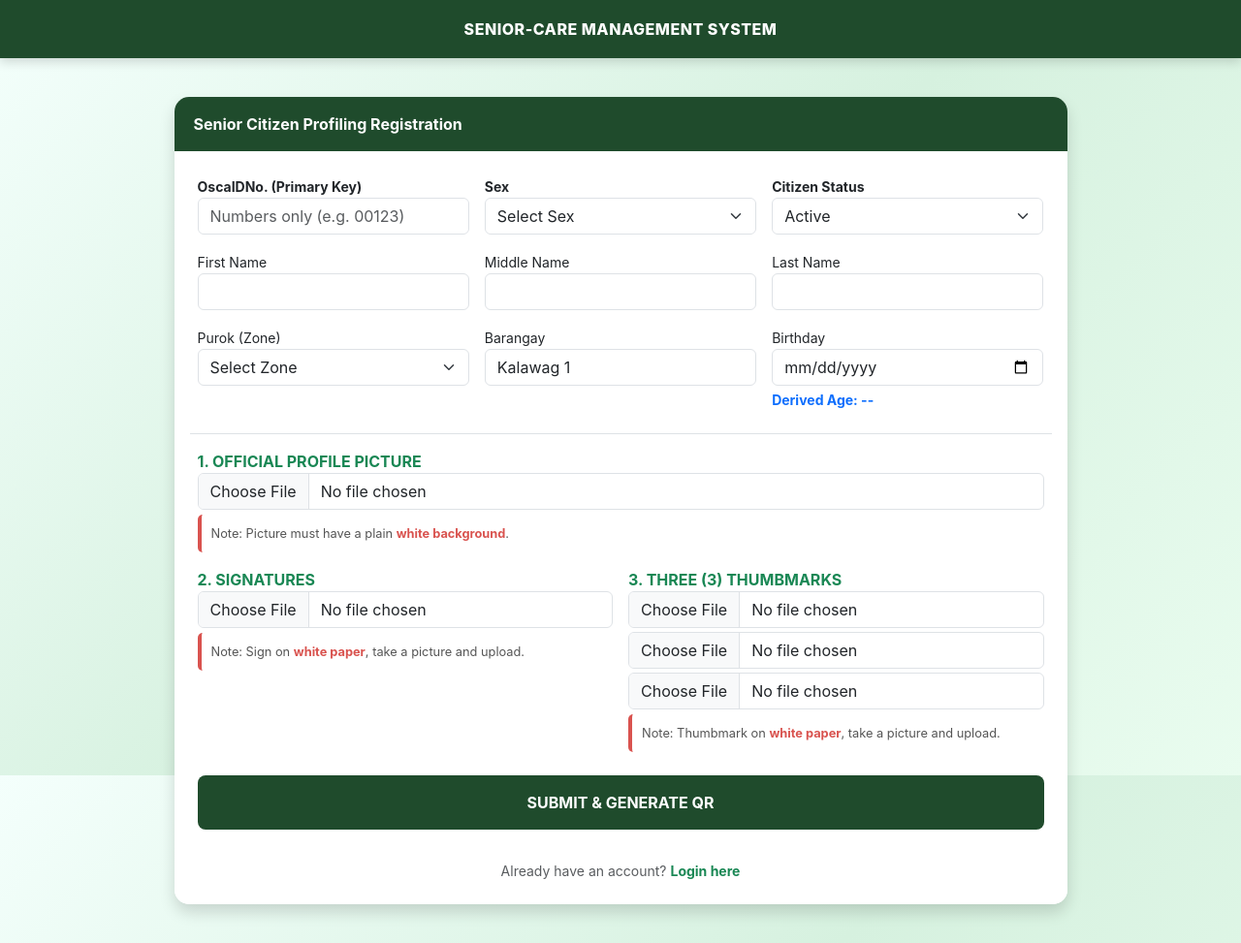
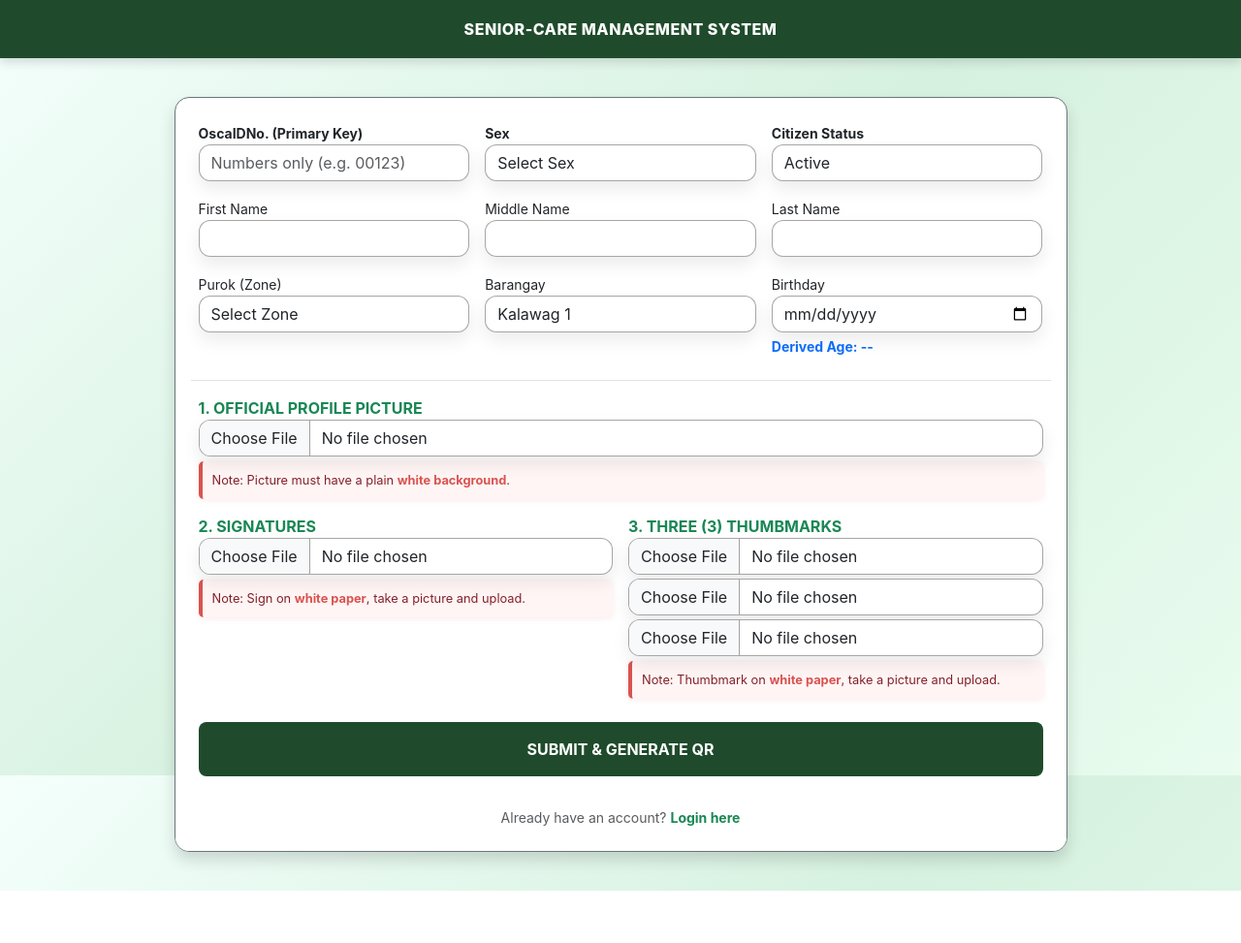
Before and after one commit to clemmarcella-IT/senoirCAre, a PHP site: page /user/register.php in a window 1280 px wide. Shown: the whole page at 97% size. After the commit the page ends 919 px from the top, so only its background shows below. Run offline with PHP 8.4, Linux system fonts and the light colour scheme; some libraries are stand-ins or nearby versions.

Commit message:
border ADJUSMENT

```diff
--- a/admin/assistance.php
+++ b/admin/assistance.php
@@ -105,15 +105,15 @@
                     <div class="modal-body p-4">
                         <div class="mb-3">
                             <label class="small fw-bold text-muted mb-1">Assistance Name</label>
-                            <input type="text" name="aname" class="form-control" required placeholder="e.g. Relief Goods Distribution">
+                            <input type="text" name="aname" class="form-control card shadow border border-1 border-black" required placeholder="e.g. Relief Goods Distribution">
                         </div>
                         <div class="mb-3">
                             <label class="small fw-bold text-muted mb-1">Date</label>
-                            <input type="date" name="adate" class="form-control" value="<?php echo date('Y-m-d'); ?>" required>
+                            <input type="date" name="adate" class="form-control card shadow border border-1 border-black" value="<?php echo date('Y-m-d'); ?>" required>
                         </div>
                         <div class="mb-3">
                             <label class="small fw-bold text-muted mb-1">Type of Assistance</label>
-                            <select name="atype" class="form-select" required>
+                            <select name="atype" class="form-select card shadow border border-1 border-black" required>
                                 <option value="Food Packs">Food Packs</option>
                                 <option value="Non-Food">Non-Food</option>
                             </select>
--- a/admin/events.php
+++ b/admin/events.php
@@ -98,9 +98,9 @@
                 <div class="modal-header bg-success text-white"><h5>New Event Registration</h5></div>
                 <form method="POST" action="query_add_event.php">
                     <div class="modal-body">
-                        <div class="mb-3"><label class="small fw-bold mb-1">Event Name</label><input type="text" name="ename" class="form-control" required></div>
-                        <div class="mb-3"><label class="small fw-bold mb-1">Date</label><input type="date" name="edate" class="form-control" value="<?php echo date('Y-m-d'); ?>" required></div>
-                        <div class="mb-3"><label class="small fw-bold mb-1">Time Start</label><input type="time" name="etime" class="form-control" required></div>
+                        <div class="mb-3"><label class="small fw-bold mb-1">Event Name</label><input type="text" name="ename" class="form-control card shadow border border-1 border-black" required></div>
+                        <div class="mb-3"><label class="small fw-bold mb-1">Date</label><input type="date" name="edate" class="form-control card shadow border border-1 border-black" value="<?php echo date('Y-m-d'); ?>" required></div>
+                        <div class="mb-3"><label class="small fw-bold mb-1">Time Start</label><input type="time" name="etime" class="form-control card shadow border border-1 border-black" required></div>
                     </div>
                     <div class="modal-footer">
                         <button type="button" class="btn btn-secondary" data-bs-dismiss="modal">Cancel</button>
--- a/admin/health.php
+++ b/admin/health.php
@@ -106,15 +106,15 @@
                     <div class="modal-body p-4">
                         <div class="mb-3">
                             <label class="small fw-bold text-muted">EVENT NAME</label>
-                            <input type="text" name="hname" class="form-control" required placeholder="e.g. Free Checkup">
+                            <input type="text" name="hname" class="form-control card shadow border border-1 border-black" required placeholder="e.g. Free Checkup">
                         </div>
                         <div class="mb-3">
                             <label class="small fw-bold text-muted">DATE</label>
-                            <input type="date" name="hdate" class="form-control" value="<?php echo date('Y-m-d'); ?>" required>
+                            <input type="date" name="hdate" class="form-control card shadow border border-1 border-black" value="<?php echo date('Y-m-d'); ?>" required>
                         </div>
                         <div class="mb-3">
                             <label class="small fw-bold text-muted">PURPOSE</label>
-                            <select name="hpurpose" class="form-select" required>
+                            <select name="hpurpose" class="form-select card shadow border border-1 border-black" required>
                                 <option value="Check up">Check up</option>
                                 <option value="Giving a medicine">Giving a medicine</option>
                                 <option value="Both">Both</option>
--- a/admin/includes/assistance_modals.php
+++ b/admin/includes/assistance_modals.php
@@ -10,15 +10,15 @@
                 <div class="modal-body p-4">
                     <div class="mb-3">
                         <label class="small fw-bold">Assistance Name</label>
-                        <input type="text" name="aname" class="form-control" value="<?php echo $display['AssistanceName']; ?>" required>
+                        <input type="text" name="aname" class="form-control card shadow border border-1 border-black" value="<?php echo $display['AssistanceName']; ?>" required>
                     </div>
                     <div class="mb-3">
                         <label class="small fw-bold">Date</label>
-                        <input type="date" name="adate" class="form-control" value="<?php echo $display['AssistanceDate']; ?>" required>
+                        <input type="date" name="adate" class="form-control card shadow border border-1 border-black" value="<?php echo $display['AssistanceDate']; ?>" required>
                     </div>
                     <div class="mb-3">
                         <label class="small fw-bold">Type of Assistance</label>
-                        <select name="atype" class="form-select" required>
+                        <select name="atype" class="form-select card shadow border border-1 border-black" required>
                             <option value="Food Packs" <?php if($display['TypeAssistance'] == 'Food Packs') echo 'selected'; ?>>Food Packs</option>
                             <option value="Non-Food" <?php if($display['TypeAssistance'] == 'Non-Food') echo 'selected'; ?>>Non-Food</option>
                         </select>
--- a/admin/includes/event_modals.php
+++ b/admin/includes/event_modals.php
@@ -10,15 +10,15 @@
                 <div class="modal-body p-4">
                     <div class="mb-3">
                         <label class="small fw-bold">Event Name</label>
-                        <input type="text" name="ename" class="form-control" value="<?php echo $display['EventName']; ?>" required>
+                        <input type="text" name="ename" class="form-control card shadow border border-1 border-black" value="<?php echo $display['EventName']; ?>" required>
                     </div>
                     <div class="mb-3">
                         <label class="small fw-bold">Date</label>
-                        <input type="date" name="edate" class="form-control" value="<?php echo $display['eventDate']; ?>" required>
+                        <input type="date" name="edate" class="form-control card shadow border border-1 border-black" value="<?php echo $display['eventDate']; ?>" required>
                     </div>
                     <div class="mb-3">
                         <label class="small fw-bold">Time</label>
-                        <input type="time" name="etime" class="form-control" value="<?php echo $display['EventTime']; ?>" required>
+                        <input type="time" name="etime" class="form-control card shadow border border-1 border-black" value="<?php echo $display['EventTime']; ?>" required>
                     </div>
                 </div>
                 <div class="modal-footer">
--- a/admin/includes/health_modals.php
+++ b/admin/includes/health_modals.php
@@ -10,15 +10,15 @@
                 <div class="modal-body p-4">
                     <div class="mb-3">
                         <label class="small fw-bold">Event Name</label>
-                        <input type="text" name="hname" class="form-control" value="<?php echo $display['HealthName']; ?>" required>
+                        <input type="text" name="hname" class="form-control card shadow border border-1 border-black" value="<?php echo $display['HealthName']; ?>" required>
                     </div>
                     <div class="mb-3">
                         <label class="small fw-bold">Date</label>
-                        <input type="date" name="hdate" class="form-control" value="<?php echo $display['HealthDate']; ?>" required>
+                        <input type="date" name="hdate" class="form-control card shadow border border-1 border-black" value="<?php echo $display['HealthDate']; ?>" required>
                     </div>
                     <div class="mb-3">
                         <label class="small fw-bold">Purpose</label>
-                        <select name="hpurpose" class="form-select" required>
+                        <select name="hpurpose" class="form-select card shadow border border-1 border-black" required>
                             <option value="Check up" <?php if($display['HealthPurpose'] == 'Check up') echo 'selected'; ?>>Check up</option>
                             <option value="Giving a medicine" <?php if($display['HealthPurpose'] == 'Giving a medicine') echo 'selected'; ?>>Giving a medicine</option>
                             <option value="Both" <?php if($display['HealthPurpose'] == 'Both') echo 'selected'; ?>>Both</option>
--- a/admin/includes/pension_modals.php
+++ b/admin/includes/pension_modals.php
@@ -11,15 +11,15 @@
                 <div class="modal-body p-4">
                     <div class="mb-3">
                         <label class="small fw-bold">Payout Name</label>
-                        <input type="text" name="pname" class="form-control" value="<?php echo $reason; ?>" required>
+                        <input type="text" name="pname" class="form-control card shadow border border-1 border-black" value="<?php echo $reason; ?>" required>
                     </div>
                     <div class="mb-3">
                         <label class="small fw-bold">Date</label>
-                        <input type="date" name="pdate" class="form-control" value="<?php echo $date; ?>" required>
+                        <input type="date" name="pdate" class="form-control card shadow border border-1 border-black" value="<?php echo $date; ?>" required>
                     </div>
                     <div class="mb-3">
                         <label class="small fw-bold">Cash Amount (₱)</label>
-                        <input type="number" step="0.01" name="pamount" class="form-control" value="<?php echo $display['PensionCashAmount']; ?>" required>
+                        <input type="number" step="0.01" name="pamount" class="form-control card shadow border border-1 border-black" value="<?php echo $display['PensionCashAmount']; ?>" required>
                     </div>
                 </div>
                 <div class="modal-footer">
--- a/admin/includes/pension_reason_modal.php
+++ b/admin/includes/pension_reason_modal.php
@@ -16,14 +16,14 @@
                     <!-- Field 1: Control No. (Now allows any number, not just 0-9) -->
                     <div class="mb-3">
                         <label class="small fw-bold text-muted">Control No.:</label>
-                        <input type="number" name="new_control" class="form-control" placeholder="Enter number" value="<?php echo $display['ControlNo']; ?>">
+                        <input type="number" name="new_control" class="form-control card shadow border border-1 border-black" placeholder="Enter number" value="<?php echo $display['ControlNo']; ?>">
                     </div>
 
                     <!-- Field 2: Absence Reason -->
                     <div class="mb-3">
                         <label class="small fw-bold text-muted">Absence Reason:</label>
-                        <input type="text" name="new_reason" class="form-control" placeholder="e.g. Bedridden" value="<?php echo $display['PensionReason']; ?>">
-                    </div>
+                        <input type="text" name="new_reason" class="form-control card shadow border border-1 border-black" placeholder="e.g. Bedridden" value="<?php echo $display['PensionReason']; ?>">
+
                 </div>
                 <div class="modal-footer">
                     <button type="submit" class="btn btn-primary w-100">Save Updates</button>
--- a/admin/pension.php
+++ b/admin/pension.php
@@ -93,12 +93,11 @@
                     <div class="modal-body p-4">
                         <div class="mb-3">
                             <label class="small fw-bold text-muted mb-1">Payout Date</label>
-                            <input type="date" name="pdate" class="form-control" value="<?php echo date('Y-m-d'); ?>" required>
+                            <input type="date" name="pdate" class="form-control card shadow border border-1 border-black" value="<?php echo date('Y-m-d'); ?>" required>
                         </div>
                         <div class="mb-3">
                             <label class="small fw-bold text-muted mb-1">Cash Amount (₱)</label>
-                            <input type="number" step="0.01" name="pamount" class="form-control" required>
-                        </div>
+                            <input type="number" step="0.01" name="pamount" class="form-control card shadow border border-1 border-black" required>
                     </div>
                     <div class="modal-footer"><button type="button" class="btn btn-secondary" data-bs-dismiss="modal">Cancel</button><button type="submit" class="btn btn-success px-4 fw-bold">Create Session</button></div>
                 </form>
--- a/admin/pension_reason_modal.php
+++ b/admin/pension_reason_modal.php
@@ -13,7 +13,7 @@
                     <input type="hidden" name="pdate" value="<?php echo $pdate; ?>">
 
                     <label class="small fw-bold text-muted">Reason for Not Attending:</label>
-                    <input type="text" name="new_reason" class="form-control" placeholder="e.g. Bedridden" required>
+                    <input type="text" name="new_reason" class="form-control card shadow border border-1 border-black" placeholder="e.g. Bedridden" required>
                 </div>
                 <div class="modal-footer">
                     <button type="submit" class="btn btn-primary w-100">Save Reason</button>
--- a/user/css/userStyle.css
+++ b/user/css/userStyle.css
@@ -63,10 +63,11 @@ body {
     font-size: 0.8rem;
     padding: 10px;
     margin-top: 5px;
-    background: #fff;
+    background: #fff5f5;
     border-left: 4px solid #d9534f;
     border-radius: 5px;
-    color: #555;
+    color: #842029;
+    box-shadow: 0 1px 6px rgba(217, 83, 79, 0.12);
 }
 
 .upload-instruction strong {
@@ -156,6 +157,24 @@ body {
     transform: translateY(-1px);
 }
 
+.border-black {
+    border-color: #000 !important;
+}
+.form-control.card,
+.form-select.card {
+    border-color: rgba(0, 0, 0, 0.35) !important;
+    box-shadow: 0 8px 18px rgba(0, 0, 0, 0.08) !important;
+    background-color: #ffffff !important;
+    border-radius: 0.75rem !important;
+    transition: border-color 0.2s ease, box-shadow 0.2s ease;
+}
+
+.form-control.card:focus,
+.form-select.card:focus {
+    border-color: rgba(0, 0, 0, 0.45) !important;
+    box-shadow: 0 0 0 0.15rem rgba(31, 75, 44, 0.14) !important;
+    outline: none;
+}
 /* ALERT MESSAGES */
 .admin-notice {
     background-color: #fff3cd;
--- a/user/register.php
+++ b/user/register.php
@@ -15,21 +15,19 @@
 <div class="container main-container">
     <div class="row justify-content-center">
         <div class="col-lg-10">
-            <div class="card shadow">
-                <div class="card-header py-3">Senior Citizen Profiling Registration</div>
-                <div class="card-body p-4">
-
-                    <form id="seniorForm" action="add_query_senior.php" method="POST" enctype="multipart/form-data">
+                <div class="card shadow border border-1 border-secondary">
+                    <div class="card-body p-4">
+                        <form id="seniorForm" action="add_query_senior.php" method="POST" enctype="multipart/form-data">
                         <div class="row g-3">
                             <div class="col-md-4">
                                 <label class="fw-bold small">OscaIDNo. (Primary Key)</label>
-                                <input type="text" class="form-control" name="oscaID"
+                                        <input type="text" class="form-control card shadow border border-1 border-dark" name="oscaID"
                                        placeholder="Numbers only (e.g. 00123)"
                                        oninput="this.value = this.value.replace(/[^0-9]/g, '')" required/>
                             </div>
                             <div class="col-md-4">
                                 <label class="fw-bold small">Sex</label>
-                                <select class="form-select" name="sex" required>
+                                <select class="form-select card shadow border border-1 border-black" name="sex" required>
                                     <option value="" disabled selected>Select Sex</option>
                                     <option value="Male">Male</option>
                                     <option value="Female">Female</option>
@@ -37,47 +35,47 @@
                             </div>
                             <div class="col-md-4">
                                 <label class="fw-bold small">Citizen Status</label>
-                                <select class="form-select" name="status">
+                                <select class="form-select card shadow border border-1 border-black" name="status">
                                     <option value="active">Active</option>
                                     <option value="inactive">Inactive</option>
                                 </select>
                             </div>
 
-                            <div class="col-md-4"><label class="small">First Name</label><input type="text" class="form-control" name="fname" required/></div>
-                            <div class="col-md-4"><label class="small">Middle Name</label><input type="text" class="form-control" name="mi"/></div>
-                            <div class="col-md-4"><label class="small">Last Name</label><input type="text" class="form-control" name="lname" required/></div>
+                            <div class="col-md-4"><label class="small">First Name</label><input type="text" class="form-control card shadow border border-1 border-black" name="fname" required/></div>
+                            <div class="col-md-4"><label class="small">Middle Name</label><input type="text" class="form-control card shadow border border-1 border-black" name="mi"/></div>
+                            <div class="col-md-4"><label class="small">Last Name</label><input type="text" class="form-control card shadow border border-1 border-black" name="lname" required/></div>
 
                             <div class="col-md-4">
                                 <label class="small">Purok (Zone)</label>
-                                <select class="form-select" name="purok" required>
+                                <select class="form-select card shadow border border-1 border-black" name="purok" required>
                                     <option value="" disabled selected>Select Zone</option>
                                     <?php for($i=1; $i<=6; $i++) echo "<option value='Zone $i'>Zone $i</option>"; ?>
                                 </select>
                             </div>
-                            <div class="col-md-4"><label class="small">Barangay</label><input type="text" class="form-control" name="brgy" value="Kalawag 1" readonly/></div>
+                            <div class="col-md-4"><label class="small">Barangay</label><input type="text" class="form-control card shadow border border-1 border-black" name="brgy" value="Kalawag 1" readonly/></div>
                             <div class="col-md-4">
                                 <label class="small">Birthday</label>
-                                <input type="date" class="form-control" name="bday" id="bdayInput" onchange="calculateAge()" required/>
+                                <input type="date" class="form-control card shadow border border-1 border-black" name="bday" id="bdayInput" onchange="calculateAge()" required/>
                                 <div id="ageDisplay" class="mt-1 text-primary fw-bold small">Derived Age: --</div>
                             </div>
 
                             <div class="col-12 mt-4 border-top pt-3">
                                 <label class="fw-bold text-success">1. OFFICIAL PROFILE PICTURE</label>
-                                <input type="file" class="form-control" name="pic" accept="image/*" required/>
+                                <input type="file" class="form-control card shadow border border-1 border-black" name="pic" accept="image/*" required/>
                                 <div class="upload-instruction">Note: Picture must have a plain <strong>white background</strong>.</div>
                             </div>
 
                             <div class="col-md-6 mt-3">
                                 <label class="fw-bold text-success">2. SIGNATURES</label>
-                                <input type="file" class="form-control" name="sig1" required/>
+                                <input type="file" class="form-control card shadow border border-1 border-black" name="sig1" required/>
                                 <div class="upload-instruction">Note: Sign on <strong>white paper</strong>, take a picture and upload.</div>
                             </div>
 
                             <div class="col-md-6 mt-3">
                                 <label class="fw-bold text-success">3. THREE (3) THUMBMARKS</label>
-                                <input type="file" class="form-control mb-1" name="thumb1" required/>
-                                <input type="file" class="form-control mb-1" name="thumb2" required/>
-                                <input type="file" class="form-control" name="thumb3" required/>
+                                <input type="file" class="form-control card shadow border border-1 border-black mb-1" name="thumb1" required/>
+                                <input type="file" class="form-control card shadow border border-1 border-black mb-1" name="thumb2" required/>
+                                <input type="file" class="form-control card shadow border border-1 border-black" name="thumb3" required/>
                                 <div class="upload-instruction">Note: Thumbmark on <strong>white paper</strong>, take a picture and upload.</div>
                             </div>
                         </div>
@@ -86,9 +84,8 @@
                         <!-- Changed button class to btn-forest for the correct color -->
                         <button type="button" onclick="initiateProfiling()" class="btn btn-forest w-100 py-3">SUBMIT & GENERATE QR</button>
                     </form>
-
-                </div>
-                <div class="card-footer bg-white text-center border-0 pb-4">
+                    </div>
+                    <div class="card-footer bg-white text-center border-0 pb-4">
                     <p class="mb-0 text-muted small">Already have an account? <a href="login.php" class="text-success fw-bold text-decoration-none">Login here</a></p>
                 </div>
             </div>
```
Also changed, not shown: admin/css/style.css (+35 -0 lines), admin/includes/senior_modals.php (+14 -14 lines), admin/register_senior.php (+16 -16 lines).
